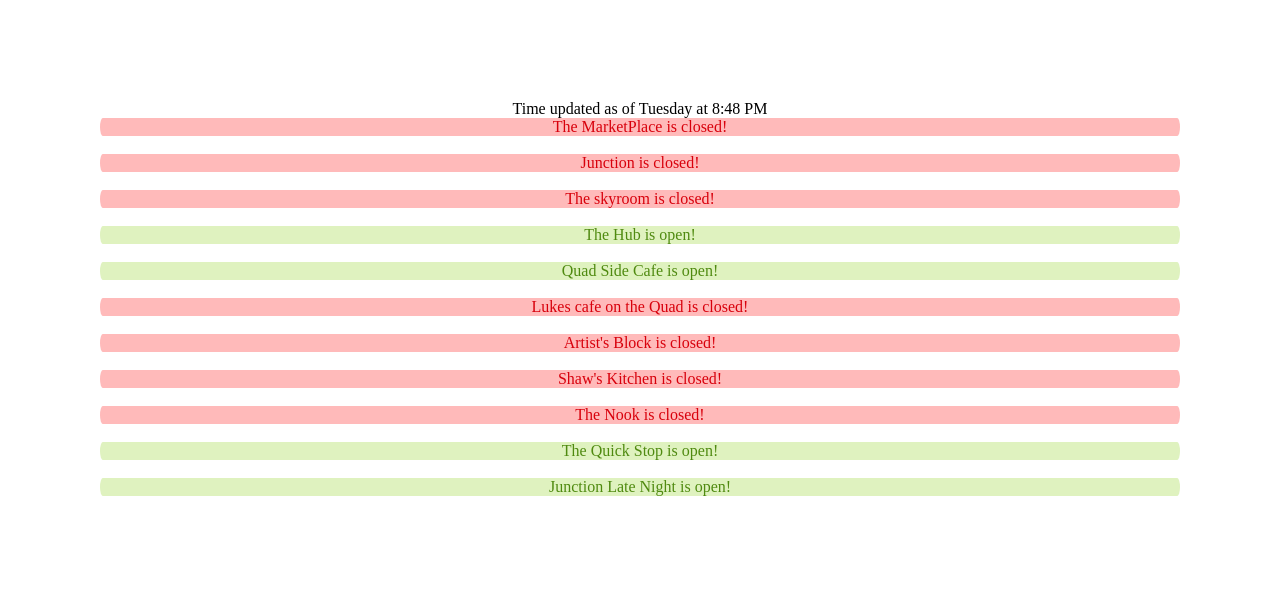
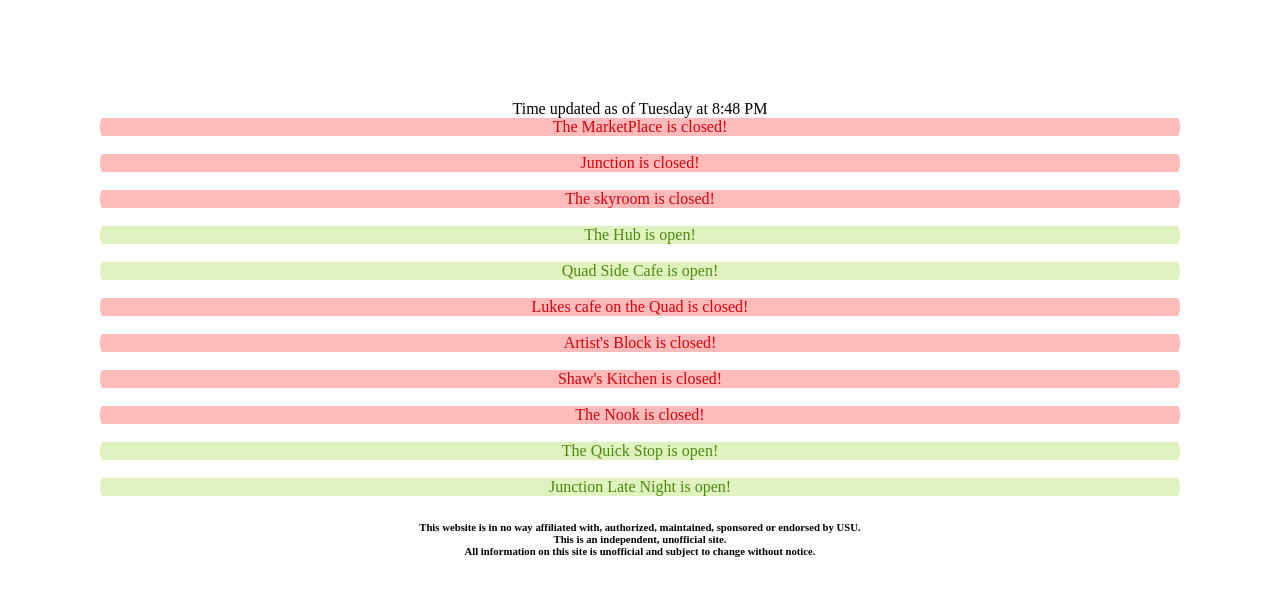
Before and after one commit to ashtell/resturant, a plain HTML site: page index.html in a window 1280 px wide. Drawn offline with nearby package versions, Linux system fonts and the light colour scheme.

Commit message:
Update index.html

```diff
--- a/index.html
+++ b/index.html
@@ -37,6 +37,7 @@
         <div id="The Quick Stop"></div>
         <br>
         <div id="Junction Late Night"></div>
+        <h6>This website is in no way affiliated with, authorized, maintained, sponsored or endorsed by USU. <br> This is an independent, unofficial site. <br> All information on this site is unofficial and subject to change without notice.</h6>
         </center>
     </body>
     <script src="time.js"></script>
```
